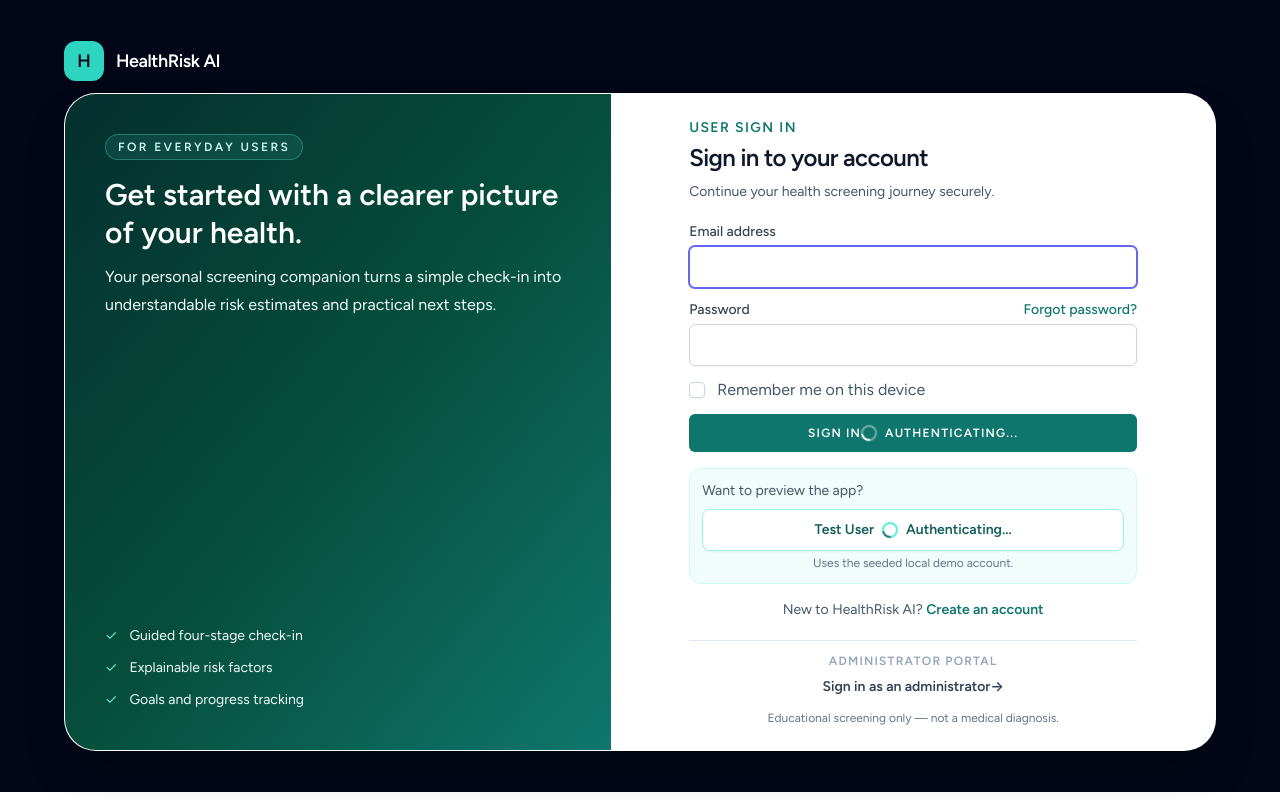
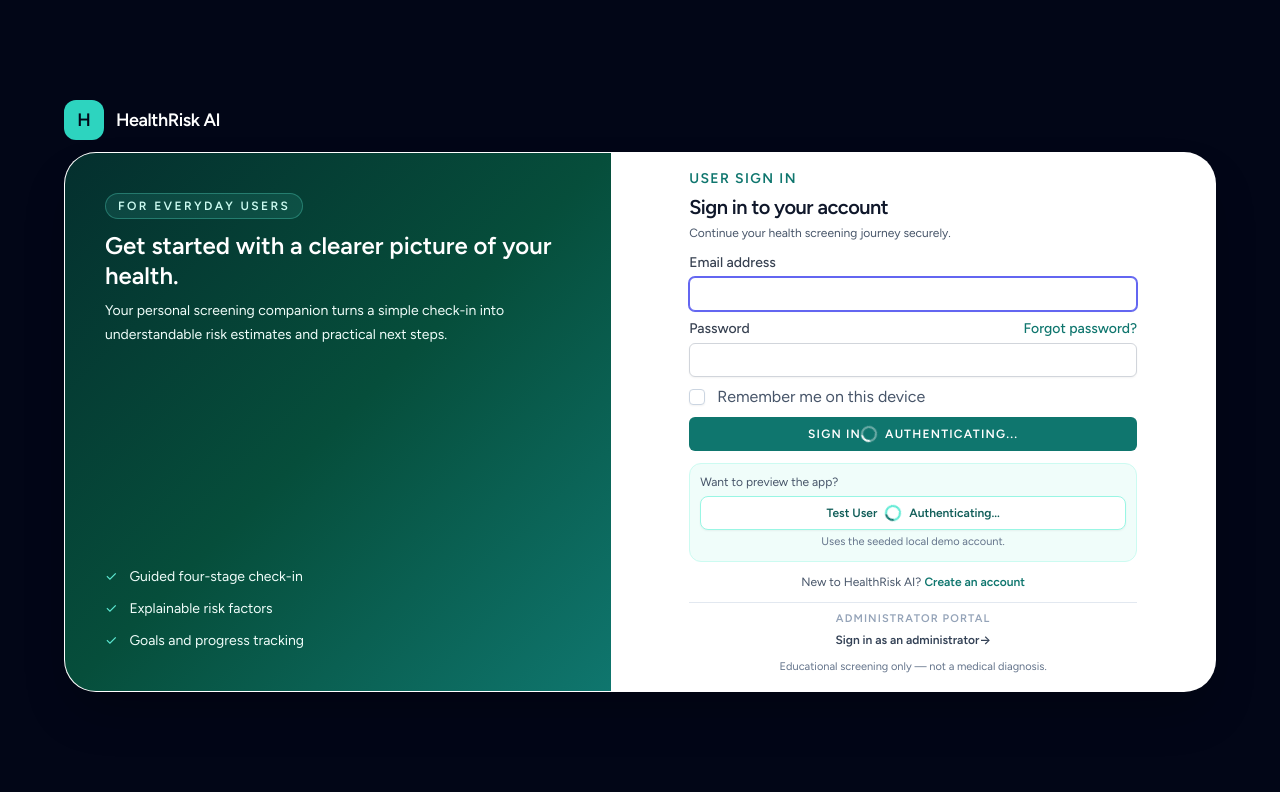
Before and after one commit to Jay-kod/HRAI, a Laravel app: page /user/login in a window 1280 px wide. Run offline with Laravel 12, Linux system fonts and the light colour scheme; style sheets or scripts are compiled from the project's sources; some libraries are stand-ins or nearby versions.

Commit message:
Further reduce login content size
Co-authored-by: Copilot <223556219+Copilot@users.noreply.github.com>

```diff
--- a/resources/views/livewire/pages/auth/login.blade.php
+++ b/resources/views/livewire/pages/auth/login.blade.php
@@ -35,8 +35,8 @@ new #[Layout('layouts.guest')] class extends Component
     <section class="hidden bg-gradient-to-br from-teal-950 via-emerald-900 to-teal-700 p-10 text-white lg:flex lg:flex-col lg:justify-between">
         <div>
             <span class="inline-flex rounded-full border border-teal-300/30 bg-teal-300/10 px-3 py-1 text-xs font-bold uppercase tracking-[0.2em] text-teal-100">For everyday users</span>
-            <h1 class="mt-4 text-3xl font-bold leading-tight">Get started with a clearer picture of your health.</h1>
-            <p class="mt-3 text-base leading-7 text-teal-50">Your personal screening companion turns a simple check-in into understandable risk estimates and practical next steps.</p>
+            <h1 class="mt-3 text-2xl font-bold leading-tight">Get started with a clearer picture of your health.</h1>
+            <p class="mt-2 text-sm leading-6 text-teal-50">Your personal screening companion turns a simple check-in into understandable risk estimates and practical next steps.</p>
         </div>
         <div class="space-y-3 text-sm text-teal-50">
             <p class="flex gap-3"><span class="text-teal-300" aria-hidden="true">✓</span> Guided four-stage check-in</p>
@@ -45,20 +45,20 @@ new #[Layout('layouts.guest')] class extends Component
         </div>
     </section>
 
-    <section class="p-6 sm:p-10 lg:p-6">
+    <section class="p-5 sm:p-8 lg:p-4">
         <div class="mx-auto max-w-md">
-            <div class="mb-5">
+            <div class="mb-3">
                 <p class="text-sm font-semibold uppercase tracking-widest text-teal-700">User sign in</p>
-                <h2 class="mt-1 text-2xl font-bold tracking-tight text-slate-900">Sign in to your account</h2>
-                <p class="mt-2 text-sm leading-5 text-slate-600">Continue your health screening journey securely.</p>
+                <h2 class="mt-1 text-xl font-bold tracking-tight text-slate-900">Sign in to your account</h2>
+                <p class="mt-1 text-xs leading-4 text-slate-600">Continue your health screening journey securely.</p>
             </div>
 
             <x-auth-session-status class="mb-5" :status="session('status')" />
 
-            <form wire:submit="login" class="space-y-3">
+            <form wire:submit="login" class="space-y-2">
                 <div>
                     <x-input-label for="email" :value="__('Email address')" />
-                    <x-text-input wire:model="form.email" id="email" class="mt-1 block w-full rounded-lg py-2" type="email" name="email" required autofocus autocomplete="username" />
+                    <x-text-input wire:model="form.email" id="email" class="mt-1 block w-full rounded-lg py-1.5 text-sm" type="email" name="email" required autofocus autocomplete="username" />
                     <x-input-error :messages="$errors->get('form.email')" class="mt-2" />
                 </div>
 
@@ -69,7 +69,7 @@ new #[Layout('layouts.guest')] class extends Component
                             <a class="text-sm font-medium text-teal-700 hover:text-teal-900" href="{{ route('password.request') }}" wire:navigate>Forgot password?</a>
                         @endif
                     </div>
-                    <x-text-input wire:model="form.password" id="password" class="mt-1 block w-full rounded-lg py-2" type="password" name="password" required autocomplete="current-password" />
+                    <x-text-input wire:model="form.password" id="password" class="mt-1 block w-full rounded-lg py-1.5 text-sm" type="password" name="password" required autocomplete="current-password" />
                     <x-input-error :messages="$errors->get('form.password')" class="mt-2" />
                 </div>
 
@@ -78,7 +78,7 @@ new #[Layout('layouts.guest')] class extends Component
                     Remember me on this device
                 </label>
 
-                <x-primary-button wire:loading.attr="disabled" wire:target="login,loginAsDemo" class="w-full justify-center rounded-lg bg-teal-700 py-2.5 text-sm hover:bg-teal-800 disabled:cursor-wait disabled:opacity-70">
+                <x-primary-button wire:loading.attr="disabled" wire:target="login,loginAsDemo" class="w-full justify-center rounded-lg bg-teal-700 py-2 text-sm hover:bg-teal-800 disabled:cursor-wait disabled:opacity-70">
                     <span wire:loading.remove wire:target="login,loginAsDemo">{{ __('Sign in') }}</span>
                     <span wire:loading wire:target="login,loginAsDemo" class="inline-flex items-center gap-2">
                         <span class="h-4 w-4 animate-spin rounded-full border-2 border-white/40 border-t-white" aria-hidden="true"></span>
@@ -87,24 +87,24 @@ new #[Layout('layouts.guest')] class extends Component
                 </x-primary-button>
             </form>
 
-            <div class="mt-4 rounded-xl border border-teal-100 bg-teal-50 p-3">
-                <p class="text-sm text-slate-600">Want to preview the app?</p>
-                <button type="button" wire:click="loginAsDemo" wire:loading.attr="disabled" wire:target="login,loginAsDemo" class="mt-2 inline-flex w-full items-center justify-center gap-2 rounded-lg border border-teal-200 bg-white px-4 py-2.5 text-sm font-bold text-teal-800 shadow-sm transition hover:-translate-y-0.5 hover:border-teal-300 hover:shadow-md disabled:cursor-wait disabled:opacity-70">
+            <div class="mt-3 rounded-xl border border-teal-100 bg-teal-50 p-2.5">
+                <p class="text-xs text-slate-600">Want to preview the app?</p>
+                <button type="button" wire:click="loginAsDemo" wire:loading.attr="disabled" wire:target="login,loginAsDemo" class="mt-1.5 inline-flex w-full items-center justify-center gap-2 rounded-lg border border-teal-200 bg-white px-4 py-2 text-xs font-bold text-teal-800 shadow-sm transition hover:-translate-y-0.5 hover:border-teal-300 hover:shadow-md disabled:cursor-wait disabled:opacity-70">
                     <span wire:loading.remove wire:target="login,loginAsDemo">Test User</span>
                     <span wire:loading wire:target="login,loginAsDemo" class="inline-flex items-center gap-2">
                         <span class="h-4 w-4 animate-spin rounded-full border-2 border-teal-300 border-t-teal-700" aria-hidden="true"></span>
                         Authenticating...
                     </span>
                 </button>
-                <p class="mt-1 text-center text-xs text-slate-500">Uses the seeded local demo account.</p>
+                <p class="mt-1 text-center text-[11px] text-slate-500">Uses the seeded local demo account.</p>
             </div>
 
-            <p class="mt-4 text-center text-sm text-slate-600">New to HealthRisk AI? <a href="{{ route('register') }}" wire:navigate class="font-semibold text-teal-700 hover:text-teal-900">Create an account</a></p>
-            <div class="mt-5 border-t border-slate-200 pt-3 text-center">
-                <p class="text-xs font-bold uppercase tracking-widest text-slate-400">Administrator portal</p>
-                <a href="{{ route('admin.login') }}" wire:navigate class="mt-2 inline-flex text-sm font-semibold text-slate-700 hover:text-slate-950">Sign in as an administrator <span aria-hidden="true">&rarr;</span></a>
+            <p class="mt-3 text-center text-xs text-slate-600">New to HealthRisk AI? <a href="{{ route('register') }}" wire:navigate class="font-semibold text-teal-700 hover:text-teal-900">Create an account</a></p>
+            <div class="mt-3 border-t border-slate-200 pt-2 text-center">
+                <p class="text-[11px] font-bold uppercase tracking-widest text-slate-400">Administrator portal</p>
+                <a href="{{ route('admin.login') }}" wire:navigate class="mt-1 inline-flex text-xs font-semibold text-slate-700 hover:text-slate-950">Sign in as an administrator <span aria-hidden="true">&rarr;</span></a>
             </div>
-            <p class="mt-3 text-center text-xs leading-4 text-slate-500">Educational screening only — not a medical diagnosis.</p>
+            <p class="mt-2 text-center text-[11px] leading-4 text-slate-500">Educational screening only — not a medical diagnosis.</p>
         </div>
     </section>
 </div>
```
Also changed, not shown: resources/views/livewire/pages/auth/admin-login.blade.php (+15 -15 lines), docs/CHANGELOG.md.
